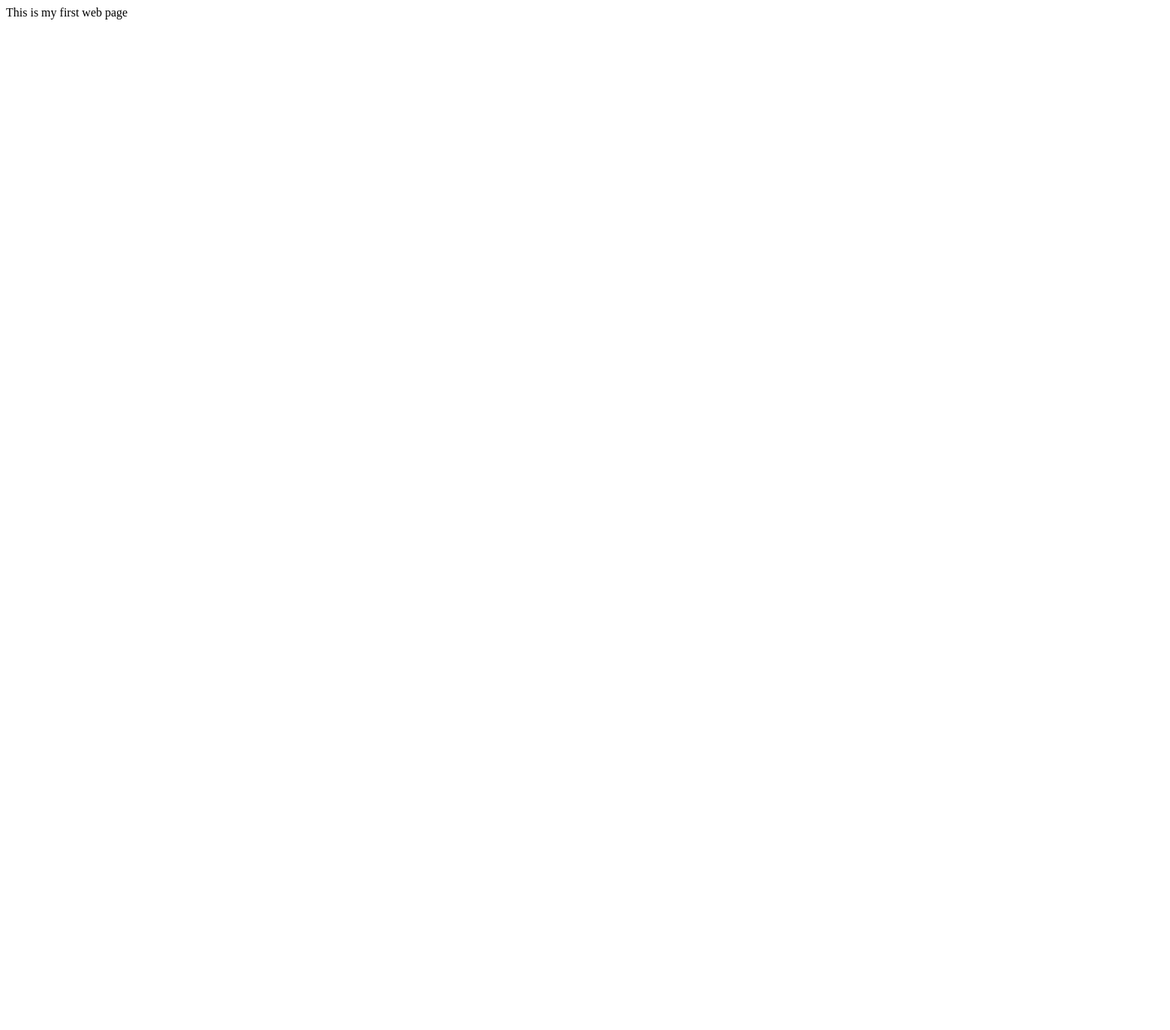
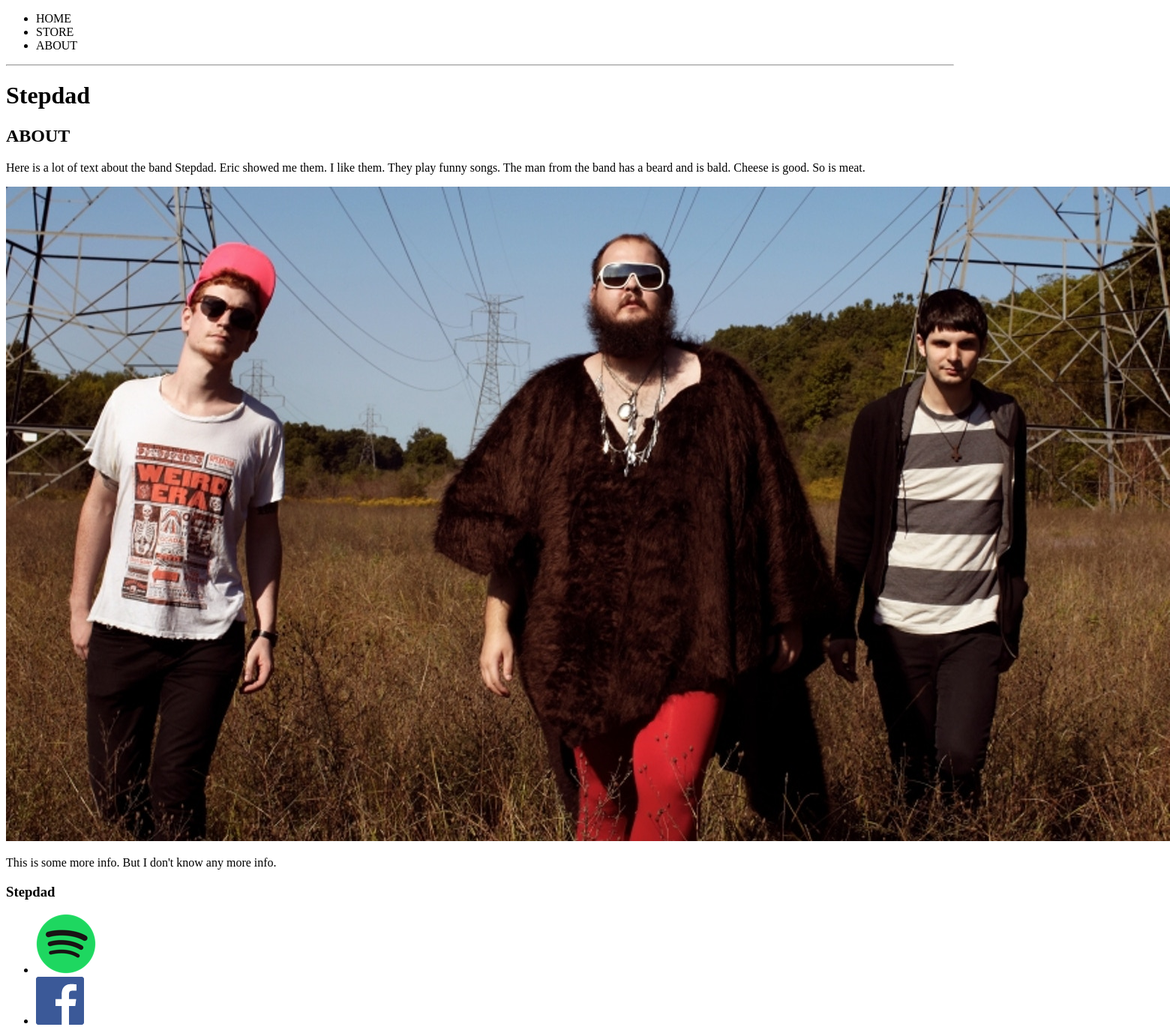
Before and after one commit to ArchDukePaulvis/Test, a plain HTML site: page Webpage.html in a window 1280 px wide. Shown: the whole page at 75% size, 1560 px wide, since content can reach past the window. Before the commit the page ends 800 px from the top, so only its background shows below. Drawn offline with Linux system fonts and the light colour scheme.

Commit message:
basic page

```diff
--- a/Webpage.html
+++ b/Webpage.html
@@ -3,6 +3,34 @@
     <head>
     </head>
     <body>
-        This is my first web page
+        <header>
+            <nav>
+                <ul>
+                    <li>HOME</li>
+                    <li>STORE</li>
+                    <li>ABOUT</li>
+                </ul>
+            </nav>
+            <hr>
+            <h1>Stepdad</h1>
+        </header>
+        <section>
+            <h2>ABOUT</h2>
+            <p>Here is a lot of text about the band Stepdad.
+                 Eric showed me them. I like them. They play
+                  funny songs. The man from the band has a
+                beard and is bald. Cheese is good. So is meat.</p>
+            <img src="images/Stepdad.jpg">
+            <p>This is some more info. But I don't know any more
+                 info.
+            </p>
+        </section>
+        <footer>
+            <h3>Stepdad</h3>
+            <ul>
+                <li><img src="images/Spotify.png"></li>
+                <li><img src="images/Facebook.png"></li>
+            </ul>
+        </footer>
     </body>
 </html>
```
Also changed, not shown: About.html (deleted).
